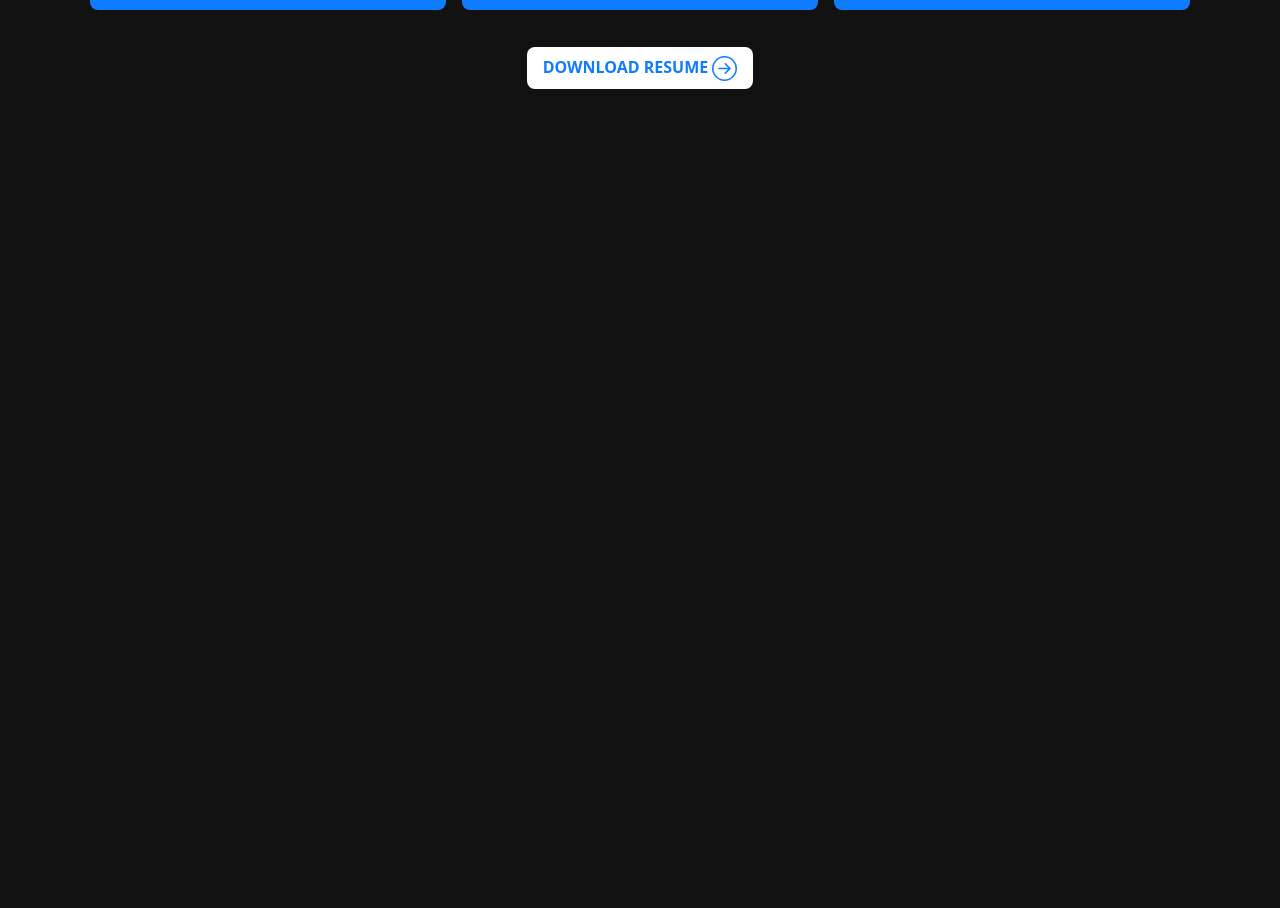
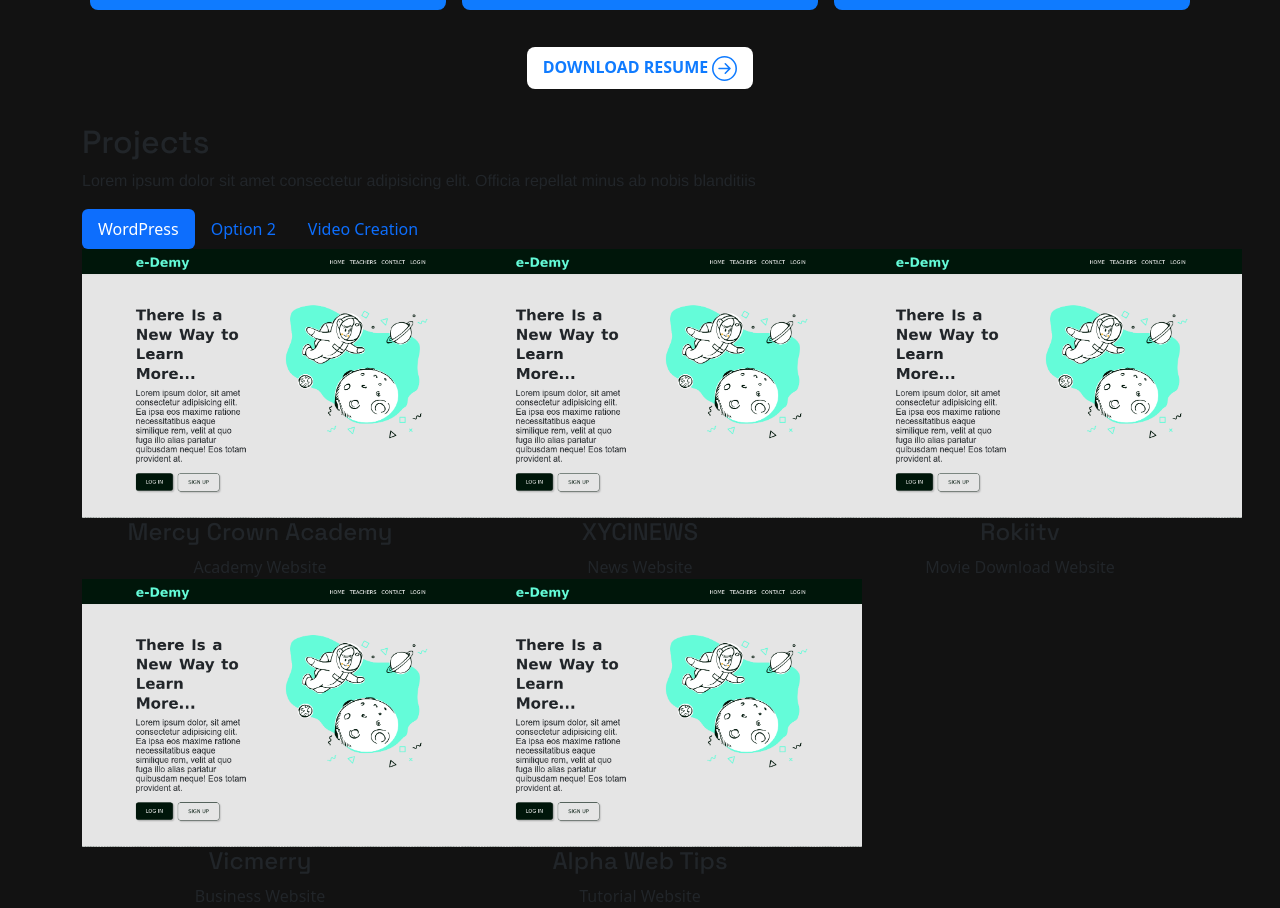
Before and after one commit to Dapo-Obembe/react-portfolio, a React (Vite) app: page / in a window 1280 px wide. Shown: the part 1077-1985 px from the top of the page. Before the commit the page ends 1200 px from the top, so only its background shows below. Built offline with nearby package versions, Linux system fonts and the light colour scheme.

Commit message:
Added the project section

```diff
--- a/src/App.jsx
+++ b/src/App.jsx
@@ -3,6 +3,7 @@ import "./App.css";
 import NavBar from "./components/NavBar";
 import Banner from "./components/Banner";
 import Skills from "./components/Skills";
+import Projects from "./components/Projects";
 
 function App() {
   return (
@@ -11,6 +12,7 @@ function App() {
         <NavBar />
         <Banner />
         <Skills />
+        <Projects />
       </div>
     </>
   );
--- /dev/null
+++ b/src/components/ProjectCard.jsx
@@ -0,0 +1,18 @@
+import React from "react";
+import { Col } from "react-bootstrap";
+
+function ProjectCard({ title, description, imgUrl }) {
+  return (
+    <Col size={12} sm={6} md={4}>
+      <div className="project__img--box text-center">
+        <img src={imgUrl} alt="" style={{ width: "400px" }} />
+        <div className="project__meta text-center">
+          <h4>{title}</h4>
+          <span>{description}</span>
+        </div>
+      </div>
+    </Col>
+  );
+}
+
+export default ProjectCard;
--- /dev/null
+++ b/src/components/Projects.jsx
@@ -0,0 +1,87 @@
+import React from "react";
+import { Container, Row, Col, Nav, Tab, TabPane } from "react-bootstrap";
+import ProjectCard from "./ProjectCard";
+import imgProject1 from "../assets/images/Edemy.png";
+
+function Projects() {
+  const projects = [
+    {
+      title: "Mercy Crown Academy",
+      description: "Academy Website",
+      imgUrl: imgProject1,
+    },
+    {
+      title: "XYCINEWS",
+      description: "News Website",
+      imgUrl: imgProject1,
+    },
+    {
+      title: "Rokiitv",
+      description: "Movie Download Website",
+      imgUrl: imgProject1,
+    },
+    {
+      title: "Vicmerry",
+      description: "Business Website",
+      imgUrl: imgProject1,
+    },
+    {
+      title: "Alpha Web Tips",
+      description: "Tutorial Website",
+      imgUrl: imgProject1,
+    },
+  ];
+  return (
+    <section className="projects" id="projects">
+      <Container>
+        <Row>
+          <Col>
+            <h2>Projects</h2>
+            <p>
+              Lorem ipsum dolor sit amet consectetur adipisicing elit. Officia
+              repellat minus ab nobis blanditiis
+            </p>
+            <Tab.Container id="projects-tabs" defaultActiveKey="first">
+              <Nav variant="pills">
+                <Nav.Item>
+                  <Nav.Link eventKey="first">WordPress</Nav.Link>
+                </Nav.Item>
+                <Nav.Item>
+                  <Nav.Link eventKey="second">Option 2</Nav.Link>
+                </Nav.Item>
+                <Nav.Item>
+                  <Nav.Link eventKey="third">Video Creation</Nav.Link>
+                </Nav.Item>
+              </Nav>
+              <Tab.Content>
+                <Tab.Pane eventKey="first">
+                  <Row>
+                    {projects.map((project, index) => {
+                      return <ProjectCard key={index} {...project} />;
+                    })}
+                  </Row>
+                </Tab.Pane>
+                <Tab.Pane eventKey="second">
+                  <Row>
+                    {projects.map((project, index) => {
+                      return <ProjectCard key={index} {...project} />;
+                    })}
+                  </Row>
+                </Tab.Pane>
+                <Tab.Pane eventKey="third">
+                  <Row>
+                    {projects.map((project, index) => {
+                      return <ProjectCard key={index} {...project} />;
+                    })}
+                  </Row>
+                </Tab.Pane>
+              </Tab.Content>
+            </Tab.Container>
+          </Col>
+        </Row>
+      </Container>
+    </section>
+  );
+}
+
+export default Projects;
```
Also changed, not shown: src/assets/images/Edemy.png (added).
